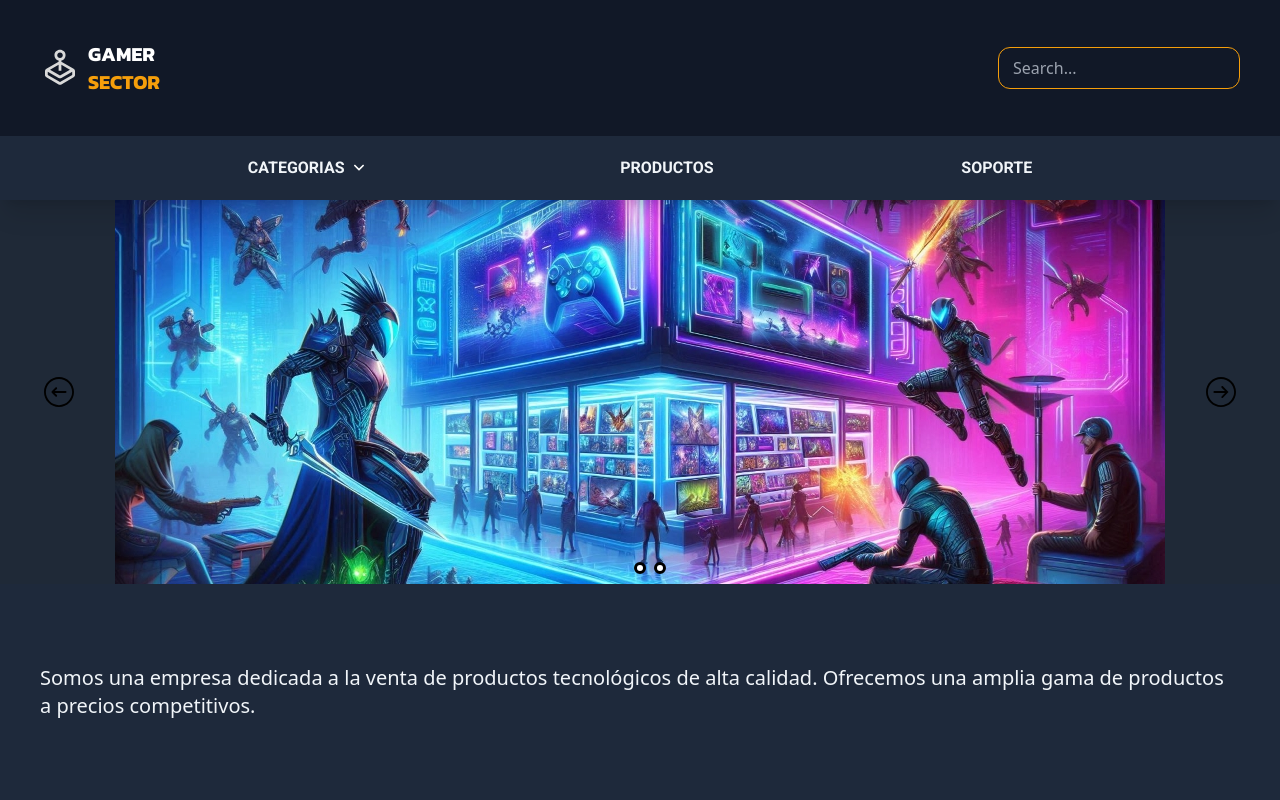
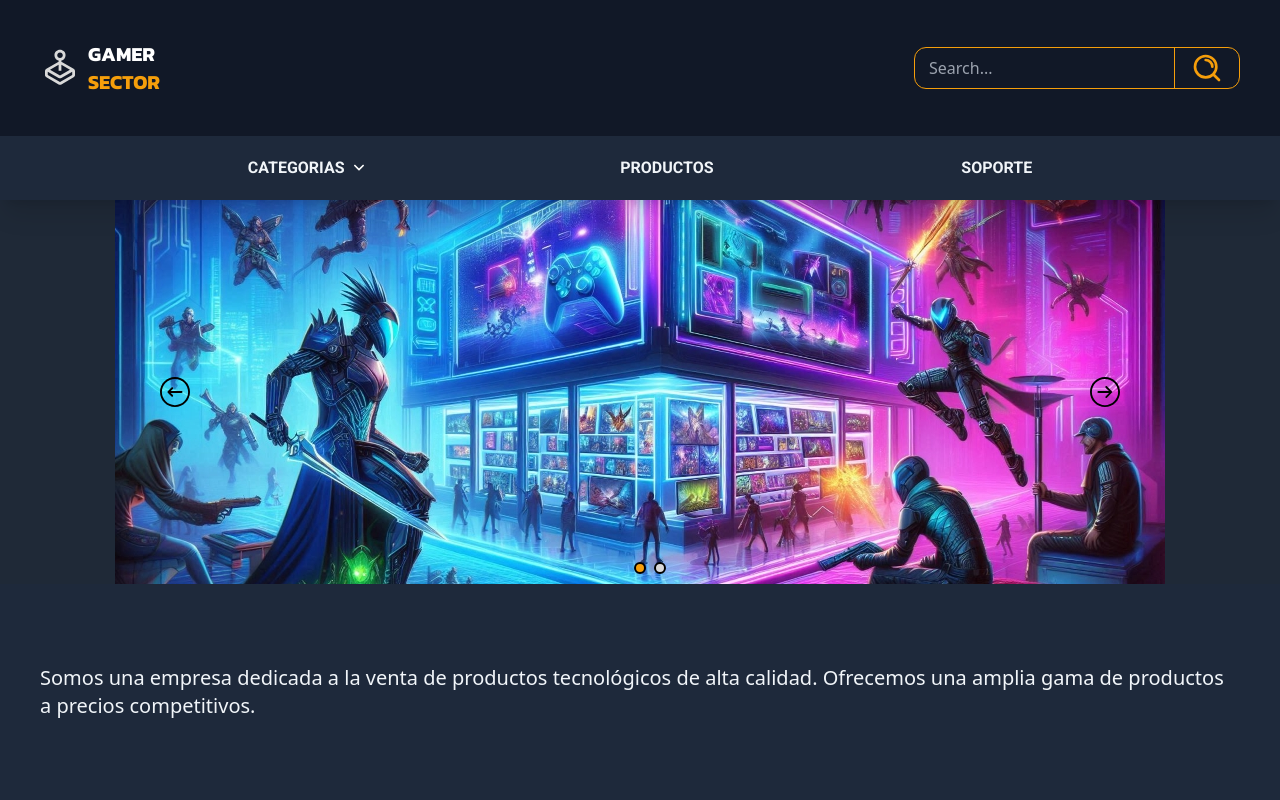
Before and after one commit to MartinEAcosta/gamer-sector-react, a React (Vite) app in the folder gamer-sector/: page / in a window 1280 px wide. Shown: the top 800 px of the page. Built offline with nearby package versions, Linux system fonts and the light colour scheme; a web font is replaced by a local one.

Commit message:
+indicators

```diff
--- a/gamer-sector/src/components/CarouselNotices.jsx
+++ b/gamer-sector/src/components/CarouselNotices.jsx
@@ -9,8 +9,6 @@ export const CarouselNotices = ( { data } ) =>{
 
     const [ currentSlide, setCurrentSlide ] = useState( 0 );
 
-    // const [ slide, setSlide ] = useState( 0 );
-
     const handleNextSlide = () => {
         setCurrentSlide( currentSlide === data.length - 1 ? 0 : currentSlide + 1 );
     }
@@ -19,13 +17,19 @@ export const CarouselNotices = ( { data } ) =>{
         setCurrentSlide( currentSlide === 0 ? data.length - 1 : currentSlide - 1 );
     }
 
+    const handleSpecificSlide = ( e ) => {
+        const id = Number(e.currentTarget.getAttribute('data-id'));
+        setCurrentSlide( id );
+    }
 
 
     return(
         <>
             <section className='z-0 relative'>
-                <div className="px-10 h-96 overflow-hidden relative flex items-center justify-center">
-                    <div className='absolute left-0 mx-11' onClick={ handlePrevSlide }>
+
+                <div className="h-96 overflow-hidden relative flex items-center justify-center">
+
+                    <div className='absolute left-40' onClick={ handlePrevSlide }>
                         <LeftArrow />
                     </div>
 
@@ -36,18 +40,20 @@ export const CarouselNotices = ( { data } ) =>{
                     })}
 
                     <div className='w-full h-full flex justify-center space-x-10 absolute'>
-                        {data.map( ( item ) => {
+                        {data.map( ( item , idx ) => {
                             return (
-                                <div className='indicator' key={ item.id }></div>
+                                <div className={ idx === currentSlide ? 'indicator' : 'indicator indicator-inactive' } data-id={ idx } key={ item.id } onClick={ handleSpecificSlide }></div>
                             );
                         })}
                     </div>
 
 
-                    <div className='absolute right-0 mx-11' onClick={ handleNextSlide }>
+                    <div className='absolute right-40' onClick={ handleNextSlide }>
                         <RightArrow />
                     </div>
+
                 </div>
+
             </section>
         </>
     );
--- a/gamer-sector/src/components/Header.jsx
+++ b/gamer-sector/src/components/Header.jsx
@@ -1,23 +1,30 @@
 import Logo from '../assets/joystick.svg';
+import SearchIcon from '../assets/search.svg';
 
 export const Header = () => {
     return (
         <>
             <header className=" bg-gray-900 py-10 px-10 flex justify-between items-center z-10 sticky top-0">
+
                 <div className="flex">
-                    <img className="pr-2" src={ Logo } alt="logo-gamer-sector" />
+                    <img className="pr-2" src={ Logo } alt="Logo Gamer Sector" />
                     <a href='' className="text-amber-500 font-kanit font-bold text-xl w-4 hover:opacity-90 cursor-pointer">
                         <span className=' text-white '> GAMER </span>
                         SECTOR
                     </a>
                 </div>
-                <search className="border text-white border-amber-500 rounded-xl">
-                    <input className="h-10 w-60 bg-transparent px-3.5 rounded-xl "
-                        type="text" placeholder="Search..."/>
-                    <button type="submit">
-                        {/* btn search */}
-                    </button>
-                </search>
+
+                <form action="GET">
+                    <search className="flex border text-white border-amber-500 rounded-xl items-center">
+                        <input className="w-50 bg-transparent px-3.5 rounded-xl "
+                            type="text" placeholder="Search..."/>
+                        <button type="submit" className='h-10 px-2 border-l-amber-500 border-l'>
+                            <img src={ SearchIcon } alt="Search Button" className='h-8 mx-2' />
+                        </button>
+                    </search>
+                </form>
+
+
             </header>
         </>
     );
--- a/gamer-sector/src/styles/CarouselNotices.css
+++ b/gamer-sector/src/styles/CarouselNotices.css
@@ -4,15 +4,20 @@
     outline: none;
     border: solid;
     border-radius: 10px;
+    border-width: 2px;
     cursor: pointer;
-    background-color: white;
+    background-color: #f59e0b;
     bottom: 10px;
     display: flex;
     position: absolute;
     z-index: 0;
 }
 
+.indicator:hover{
+    background-color: #f59e0b;
+    scale: 1.2;
+}
+
 .indicator-inactive{
-    background-color: #e0e0e0;
-
+    background-color: rgb(218, 216, 216);
 }
```
Also changed, not shown: gamer-sector/src/assets/search.svg, gamer-sector/src/assets/searchIcon.svg (added).
